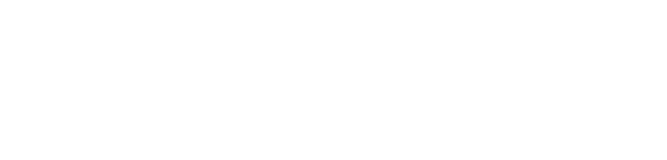
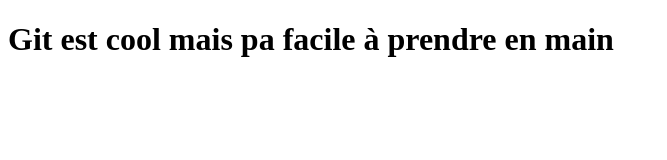
Before and after one commit to LHippolyteCBM/my-super-website, a plain HTML site: page index.html in a window 1280 px wide. Shown: the whole page, without its empty margins (0-667 px from the left). Drawn offline with Linux system fonts and the light colour scheme.

Commit message:
update 1

```diff
--- a/index.html
+++ b/index.html
@@ -2,9 +2,10 @@
 <html>
   <head>
     <meta charset="UTF-8">
-    <title>title</title>
+    <title>Git 3 Quest</title>
   </head>
   <body>
+    <h1>Git est cool mais pa facile à prendre en main</h1>
 
   </body>
 </html>
```
